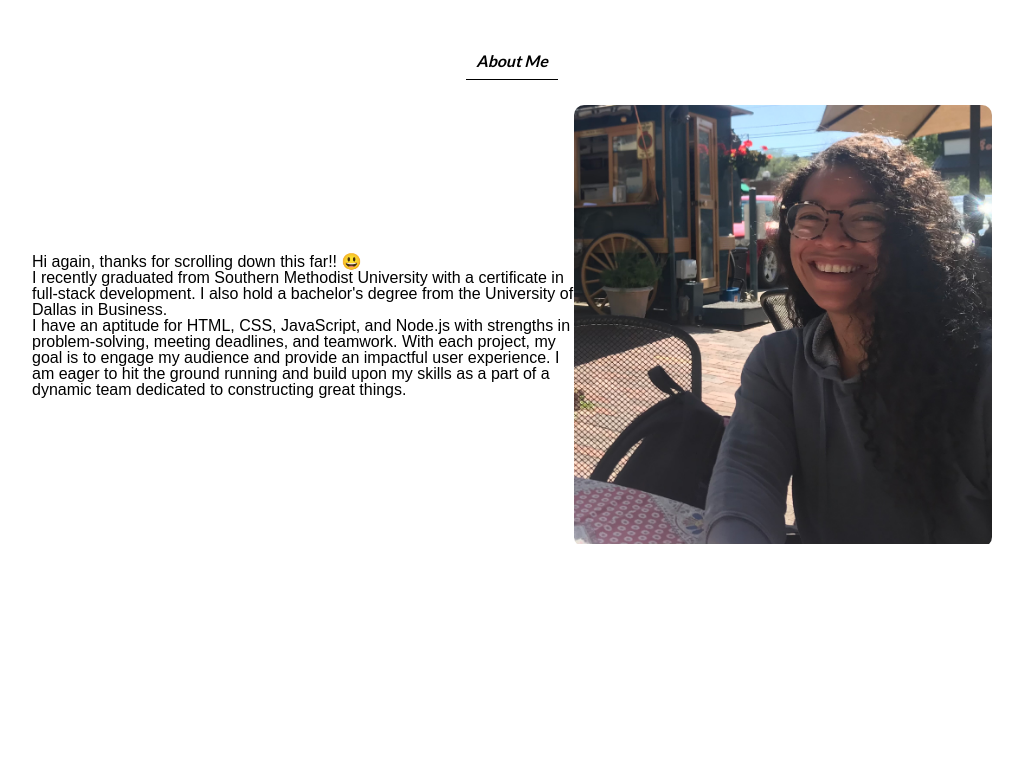
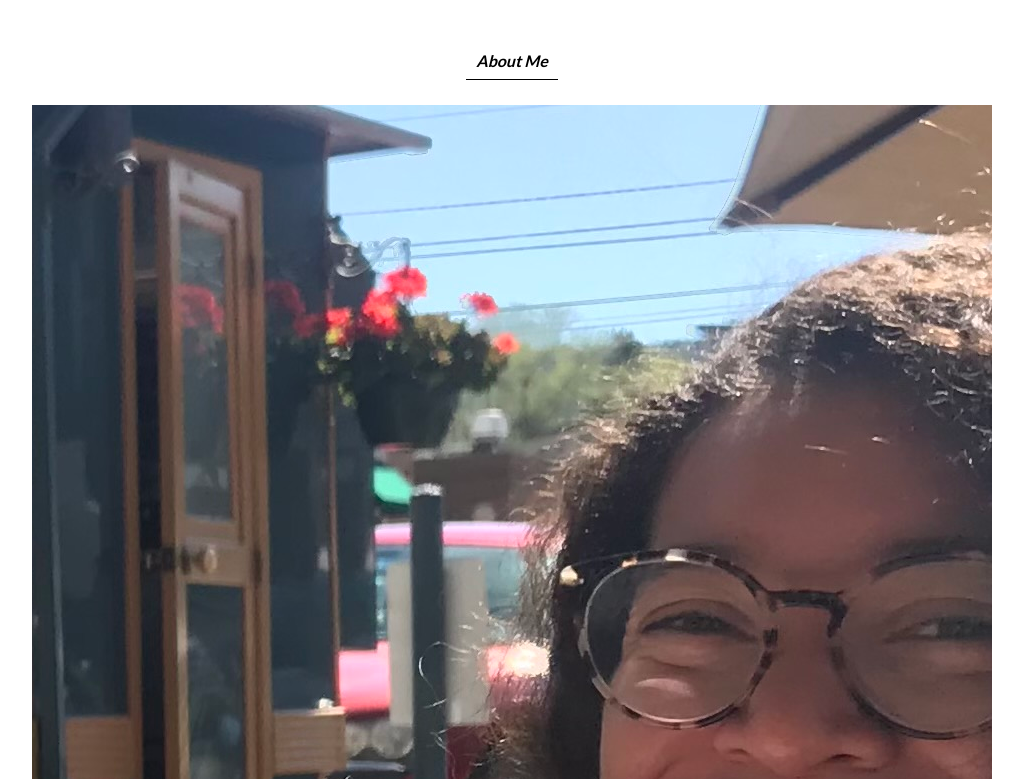
Before and after one commit to DoubleLForce5/Portfolio, a React (Create React App) app: page / in a window 1280 px wide. Shown: the part 1681-2460 px from the top of the page, without its empty margins (128-1151 px from the left). Before the commit the page ends 2228 px from the top, so only its background shows below. Built offline with nearby package versions, Linux system fonts and the light colour scheme.

Commit message:
cleaned and modified components for easier reading

```diff
--- a/src/components/AboutImageContainer/style.css
+++ b/src/components/AboutImageContainer/style.css
@@ -2,3 +2,9 @@
   overflow: hidden;
   border-radius: 10px;
 }
+
+@media only screen and (max-width: 806px) {
+
+
+
+}
--- a/src/components/AboutSection/style.css
+++ b/src/components/AboutSection/style.css
@@ -7,10 +7,17 @@
   align-items: center;
 }
 
-/* #about-img {
-  border-radius: 10px;
-} */
+#about-content {
+  align-self: center;
+  margin-left: 15px;
+  font-family: "Lato", sans-serif;
+}
 
-/* #about-content {
+@media only screen and (max-width: 806px){
+  #about-section {
+    display: flex;
+    flex-flow: column wrap
+  }
 
-} */
+
+}
--- a/src/components/HeaderSection/index.js
+++ b/src/components/HeaderSection/index.js
@@ -1,19 +1,20 @@
-import React from 'react';
-import ImageContainer from '../ImageContainer';
-import './style.css'
+import React from "react";
+import ImageContainer from "../ImageContainer";
+import "./style.css";
 
 function HeaderSection(props) {
   return (
-    <section id='header-section'>
+    <section id="header-section">
       <div>
-        <ImageContainer id='img' src='assets/laptop-working-night.svg' alt='Illustration of a girl working on a laptop in a big city'/>
+        <ImageContainer
+          src="assets/laptop-working-night.svg"
+          alt="Illustration of a girl working on a laptop in a big city"
+          id="header-image"
+        />
       </div>
-      <div id='header-content'>
-        {props.children}
-      </div>
+      <div id="header-content">{props.children}</div>
     </section>
-
-  )
+  );
 }
 
 export default HeaderSection;
--- a/src/components/ImageContainer/index.js
+++ b/src/components/ImageContainer/index.js
@@ -4,7 +4,7 @@ import './style.css';
 function ImageContainer (props) {
   return (
     <div id='img-container'>
-      <img id={props.img} src={props.src} alt={props.alt}/>
+      <img id="header-img" src={props.src} alt={props.alt}/>
     </div>
   )
 };
--- a/src/components/ImageContainer/style.css
+++ b/src/components/ImageContainer/style.css
@@ -2,6 +2,6 @@
   overflow: hidden;
 }
 
-img {
+#header-img {
   max-width: 100%;
 }
--- a/src/components/ProjectCard/index.js
+++ b/src/components/ProjectCard/index.js
@@ -7,7 +7,7 @@ function ProjectCard(props) {
   return (
     <div className="project-card">
       <div className="project-img-container">
-        <img className="project-img" src={img} alt={title} />
+        <img className="project-img" id="projects-img" src={img} alt={title} />
       </div>
       <div className="project-card-content">
         <div className="project-links">
--- a/src/components/ProjectCard/style.css
+++ b/src/components/ProjectCard/style.css
@@ -19,6 +19,7 @@
   width: auto;
   height: auto;
   margin: 10px;
+  width: 100%;
 }
 
 .project-card-content {
```
